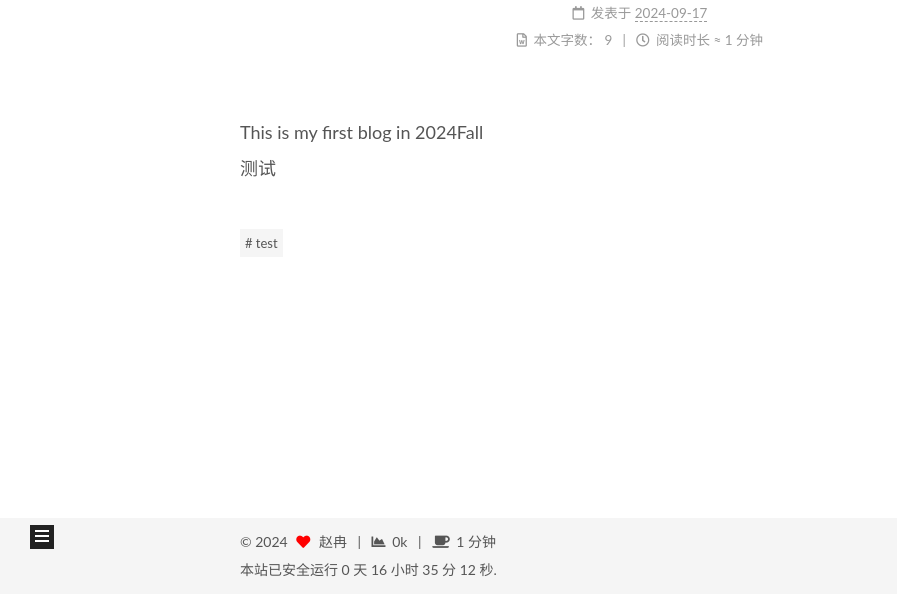
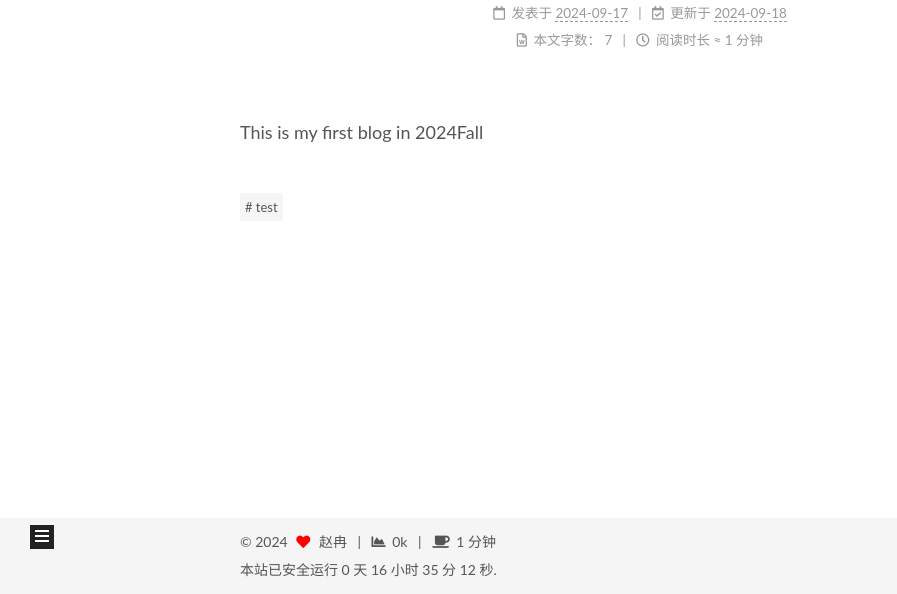
Before and after one commit to chasin9/chasin9.github.io, a plain HTML site: page 2024/09/17/FirstBlog/index.html in a window 1280 px wide. Shown: the part 206-800 px from the top of the page, without its empty margins (0-897 px from the left). Drawn offline with Linux system fonts and the light colour scheme.

Commit message:
Site updated: 2024-09-18 22:35:07

```diff
--- a/2024/09/17/FirstBlog/index.html
+++ b/2024/09/17/FirstBlog/index.html
@@ -20,15 +20,15 @@
     var CONFIG = {"hostname":"example.com","root":"/","scheme":"Mist","version":"7.8.0","exturl":false,"sidebar":{"position":"left","display":"post","padding":18,"offset":12,"onmobile":false},"copycode":{"enable":false,"show_result":false,"style":null},"back2top":{"enable":true,"sidebar":false,"scrollpercent":false},"bookmark":{"enable":false,"color":"#222","save":"auto"},"fancybox":false,"mediumzoom":false,"lazyload":false,"pangu":false,"comments":{"style":"tabs","active":null,"storage":true,"lazyload":false,"nav":null},"algolia":{"hits":{"per_page":10},"labels":{"input_placeholder":"Search for Posts","hits_empty":"We didn't find any results for the search: ${query}","hits_stats":"${hits} results found in ${time} ms"}},"localsearch":{"enable":false,"trigger":"auto","top_n_per_article":1,"unescape":false,"preload":false},"motion":{"enable":true,"async":false,"transition":{"post_block":"fadeIn","post_header":"slideDownIn","post_body":"slideDownIn","coll_header":"slideLeftIn","sidebar":"slideUpIn"}}};
   </script>
 
-  <meta name="description" content="This is my first blog in 2024Fall测试">
+  <meta name="description" content="This is my first blog in 2024Fall">
 <meta property="og:type" content="article">
 <meta property="og:title" content="FirstBlog">
 <meta property="og:url" content="http://example.com/2024/09/17/FirstBlog/index.html">
 <meta property="og:site_name" content="赵冉的神奇小站">
-<meta property="og:description" content="This is my first blog in 2024Fall测试">
+<meta property="og:description" content="This is my first blog in 2024Fall">
 <meta property="og:locale" content="zh_CN">
 <meta property="article:published_time" content="2024-09-17T13:32:47.000Z">
-<meta property="article:modified_time" content="2024-09-17T15:44:24.176Z">
+<meta property="article:modified_time" content="2024-09-18T14:34:50.333Z">
 <meta property="article:author" content="赵冉">
 <meta property="article:tag" content="test">
 <meta name="twitter:card" content="summary">
@@ -184,9 +184,15 @@
               </span>
               <span class="post-meta-item-text">发表于</span>
 
-
-              <time title="创建时间：2024-09-17 21:32:47 / 修改时间：23:44:24" itemprop="dateCreated datePublished" datetime="2024-09-17T21:32:47+08:00">2024-09-17</time>
+              <time title="创建时间：2024-09-17 21:32:47" itemprop="dateCreated datePublished" datetime="2024-09-17T21:32:47+08:00">2024-09-17</time>
             </span>
+              <span class="post-meta-item">
+                <span class="post-meta-item-icon">
+                  <i class="far fa-calendar-check"></i>
+                </span>
+                <span class="post-meta-item-text">更新于</span>
+                <time title="修改时间：2024-09-18 22:34:50" itemprop="dateModified" datetime="2024-09-18T22:34:50+08:00">2024-09-18</time>
+              </span>
 
           <br>
             <span class="post-meta-item" title="本文字数">
@@ -194,7 +200,7 @@
                 <i class="far fa-file-word"></i>
               </span>
                 <span class="post-meta-item-text">本文字数：</span>
-              <span>9</span>
+              <span>7</span>
             </span>
             <span class="post-meta-item" title="阅读时长">
               <span class="post-meta-item-icon">
@@ -213,7 +219,7 @@
     <div class="post-body" itemprop="articleBody">
 
 
-        <p>This is my first blog in 2024Fall<br>测试</p>
+        <p>This is my first blog in 2024Fall</p>
 
     </div>
 
--- a/css/main.css
+++ b/css/main.css
@@ -1168,7 +1168,7 @@ pre .javascript .function {
 }
 .links-of-author a::before,
 .links-of-author span.exturl::before {
-  background: #ff7dff;
+  background: #78609f;
   border-radius: 50%;
   content: ' ';
   display: inline-block;
```
Also changed, not shown: index.html (+10 -4 lines), 1 other file.
